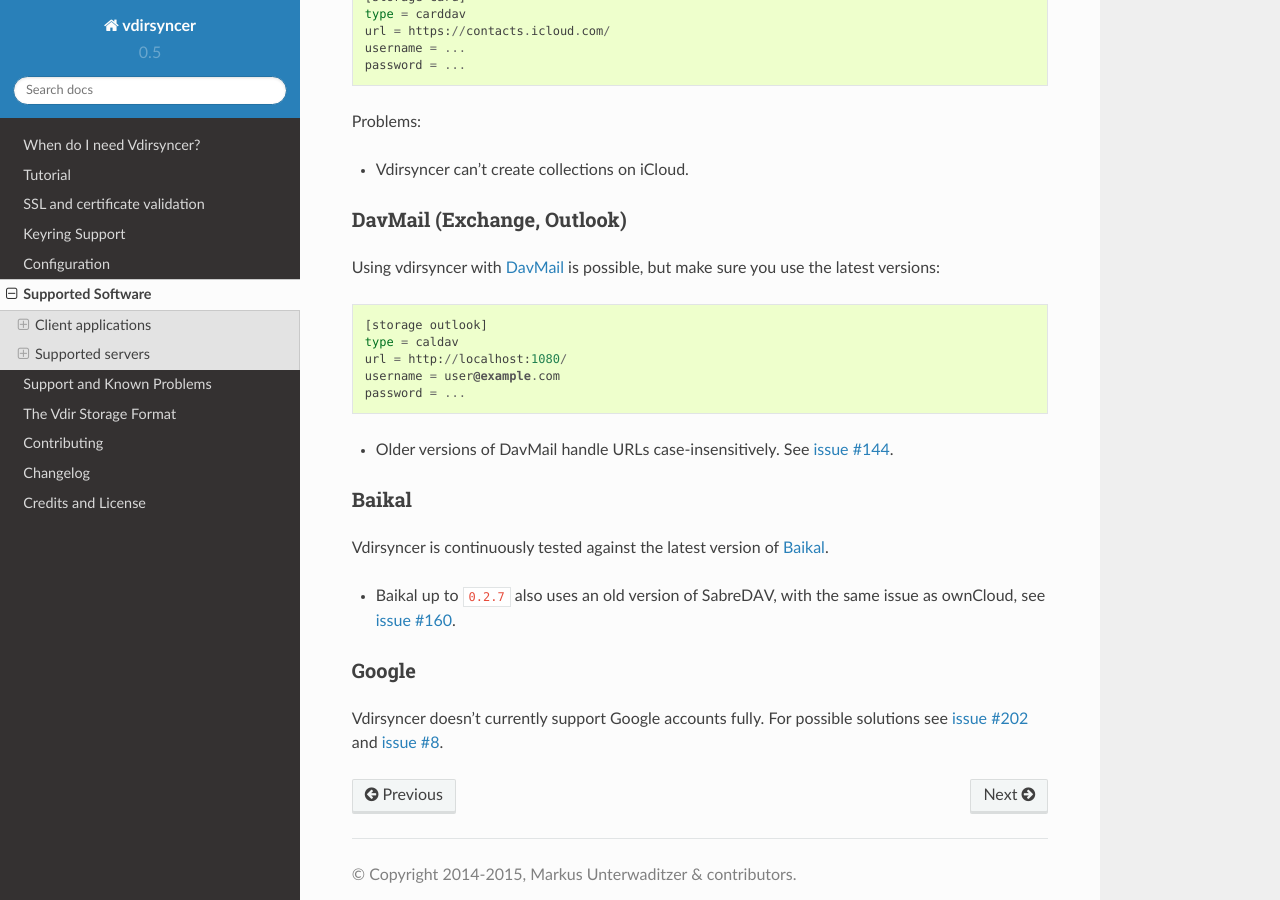
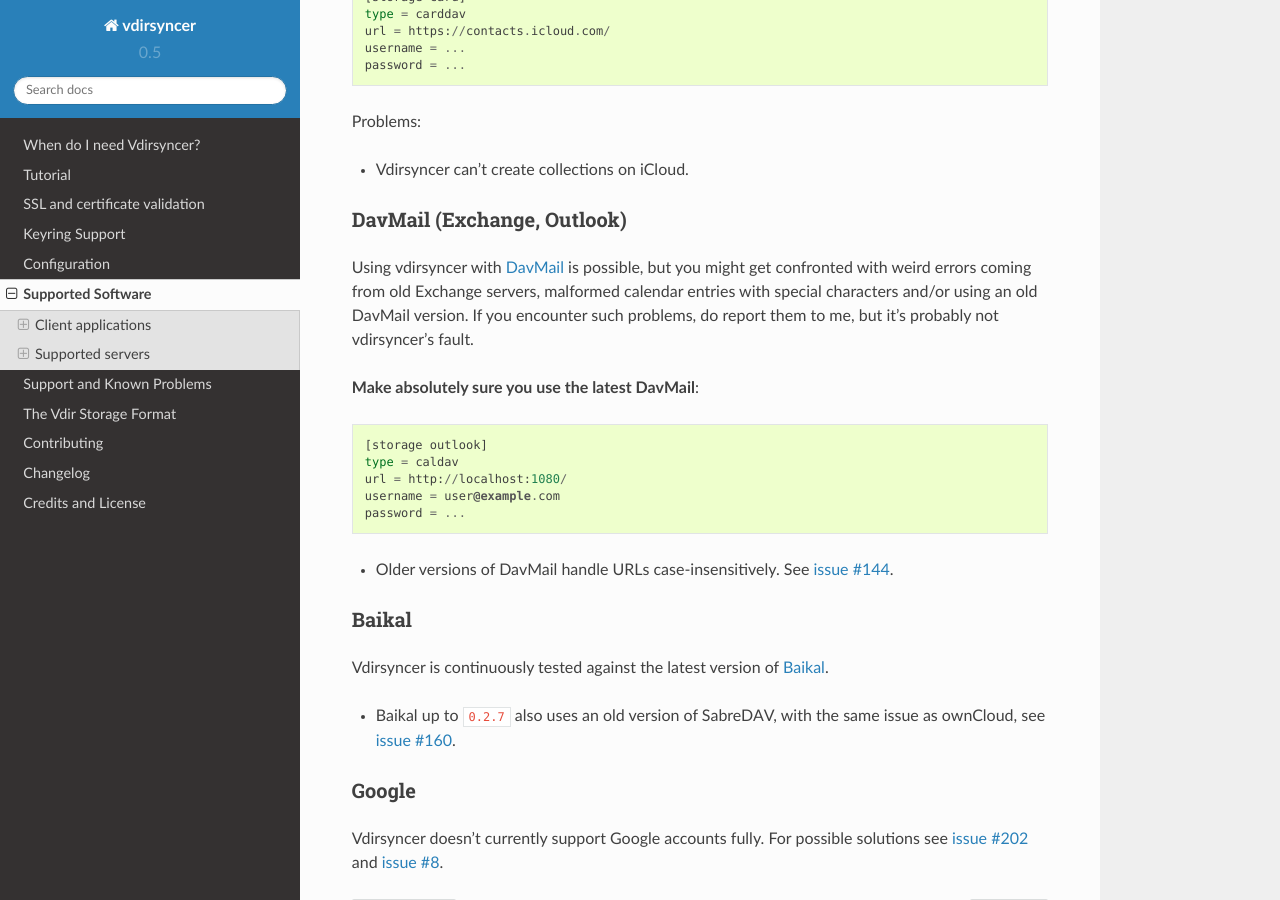
Before and after one commit to pimutils/vdirsyncer, a Sphinx documentation site: the page built from docs/supported.rst, in a window 1280 px wide and 900 px high, scrolled down 2335 px. Built offline with Sphinx 7.4.7 and the Read the Docs theme 2.0.0, drawn with Linux system fonts in a browser that asks for light colours.

Commit message:
Elaborate on problems with davmail

```diff
--- a/docs/supported.rst
+++ b/docs/supported.rst
@@ -164,8 +164,12 @@
 DavMail (Exchange, Outlook)
 ---------------------------
 
-Using vdirsyncer with DavMail_ is possible, but make sure you use the latest
-versions::
+Using vdirsyncer with DavMail_ is possible, but you might get confronted with
+weird errors coming from old Exchange servers, malformed calendar entries with
+special characters and/or using an old DavMail version. If you encounter such
+problems, do report them to me, but it's probably not vdirsyncer's fault.
+
+**Make absolutely sure you use the latest DavMail**::
 
     [storage outlook]
     type = caldav
```
